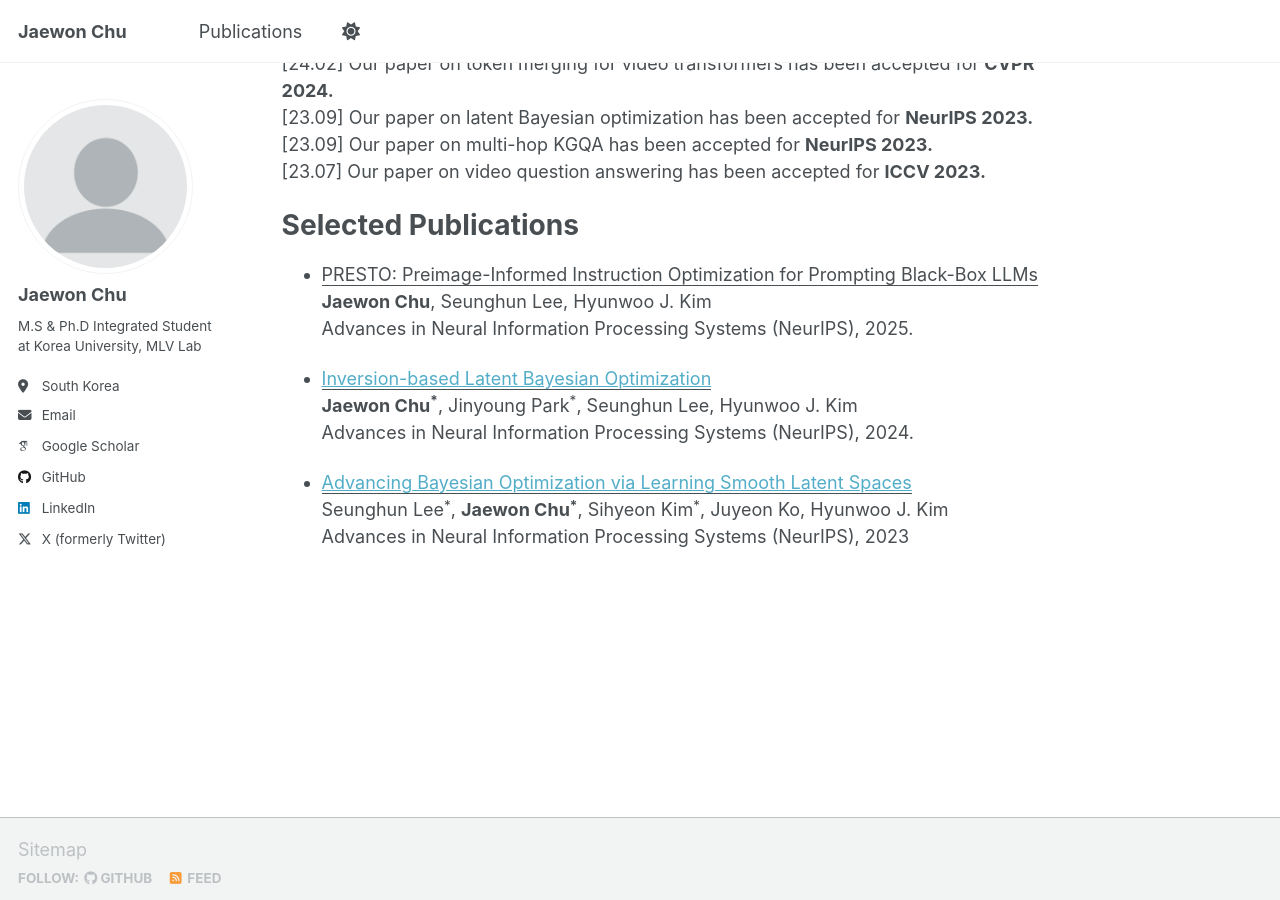
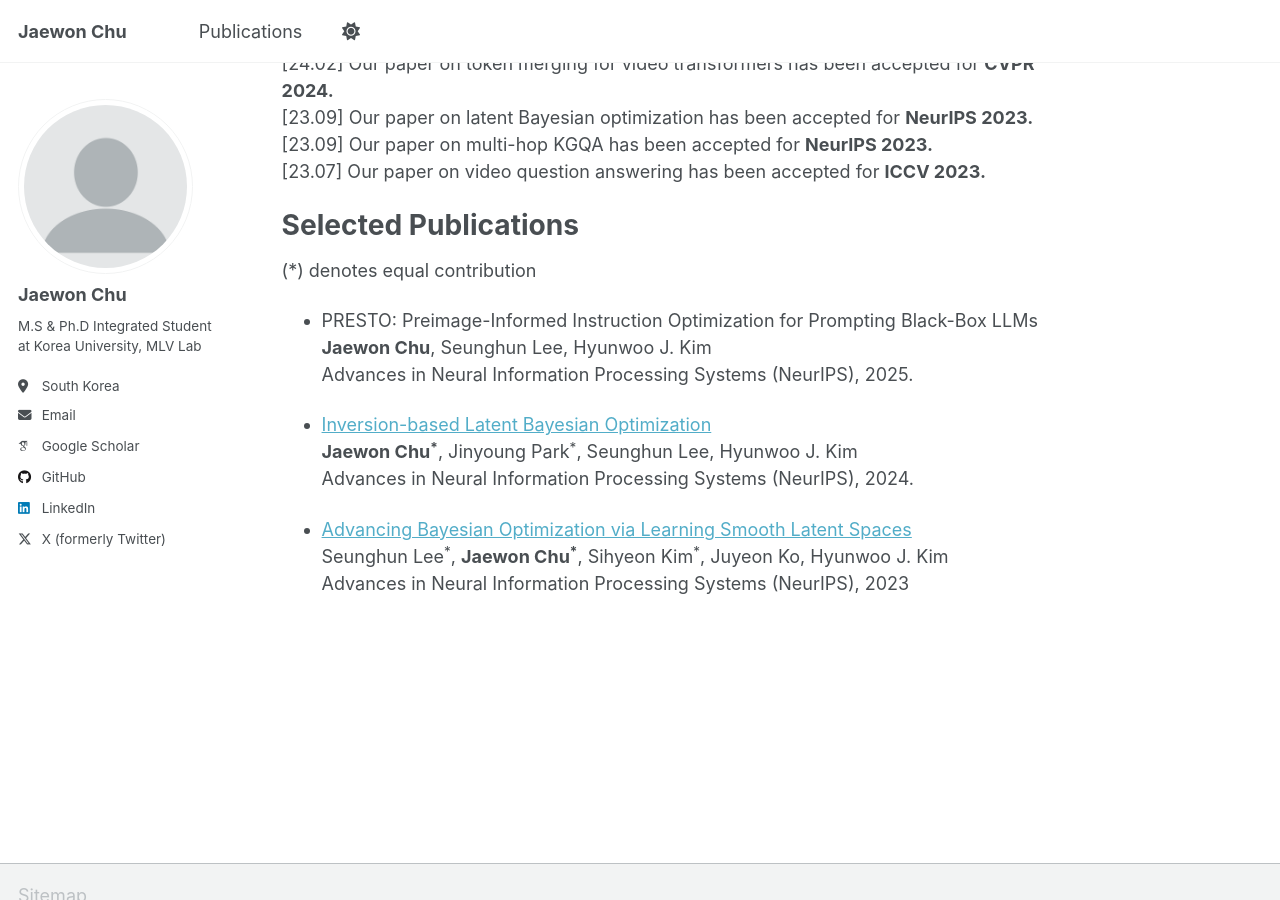
Before and after one commit to jaewonchu/jaewonchu.github.io, a Jekyll site: the page built from _pages/about.md, in a window 1280 px wide and 900 px high, scrolled down 752 px. Built offline with Jekyll 4.4.1, drawn with Linux system fonts in a browser that asks for light colours; some web fonts are replaced; a script that is not in the unit is left out.

Commit message:
Modification

```diff
--- a/_pages/about.md
+++ b/_pages/about.md
@@ -30,14 +30,16 @@ News
 
 Selected Publications
 ======
-- <u>PRESTO: Preimage-Informed Instruction Optimization for Prompting Black-Box LLMs</u><br>
+(*) denotes equal contribution
+
+- PRESTO: Preimage-Informed Instruction Optimization for Prompting Black-Box LLMs<br>
   **Jaewon Chu**, Seunghun Lee, Hyunwoo J. Kim<br>
   Advances in Neural Information Processing Systems (NeurIPS), 2025.<br>
 
-- [<u>Inversion-based Latent Bayesian Optimization</u><br>](https://arxiv.org/pdf/2411.05330)
+- [Inversion-based Latent Bayesian Optimization<br>](https://arxiv.org/pdf/2411.05330)
   **Jaewon Chu<sup>*</sup>**, Jinyoung Park<sup>*</sup>, Seunghun Lee, Hyunwoo J. Kim<br>
   Advances in Neural Information Processing Systems (NeurIPS), 2024.<br>
 
-- [<u>Advancing Bayesian Optimization via Learning Smooth Latent Spaces</u><br>](https://arxiv.org/pdf/2310.20258)
+- [Advancing Bayesian Optimization via Learning Smooth Latent Spaces<br>](https://arxiv.org/pdf/2310.20258)
   Seunghun Lee<sup>*</sup>, **Jaewon Chu<sup>*</sup>**, Sihyeon Kim<sup>*</sup>, Juyeon Ko, Hyunwoo J. Kim<br>
   Advances in Neural Information Processing Systems (NeurIPS), 2023<br>
```
